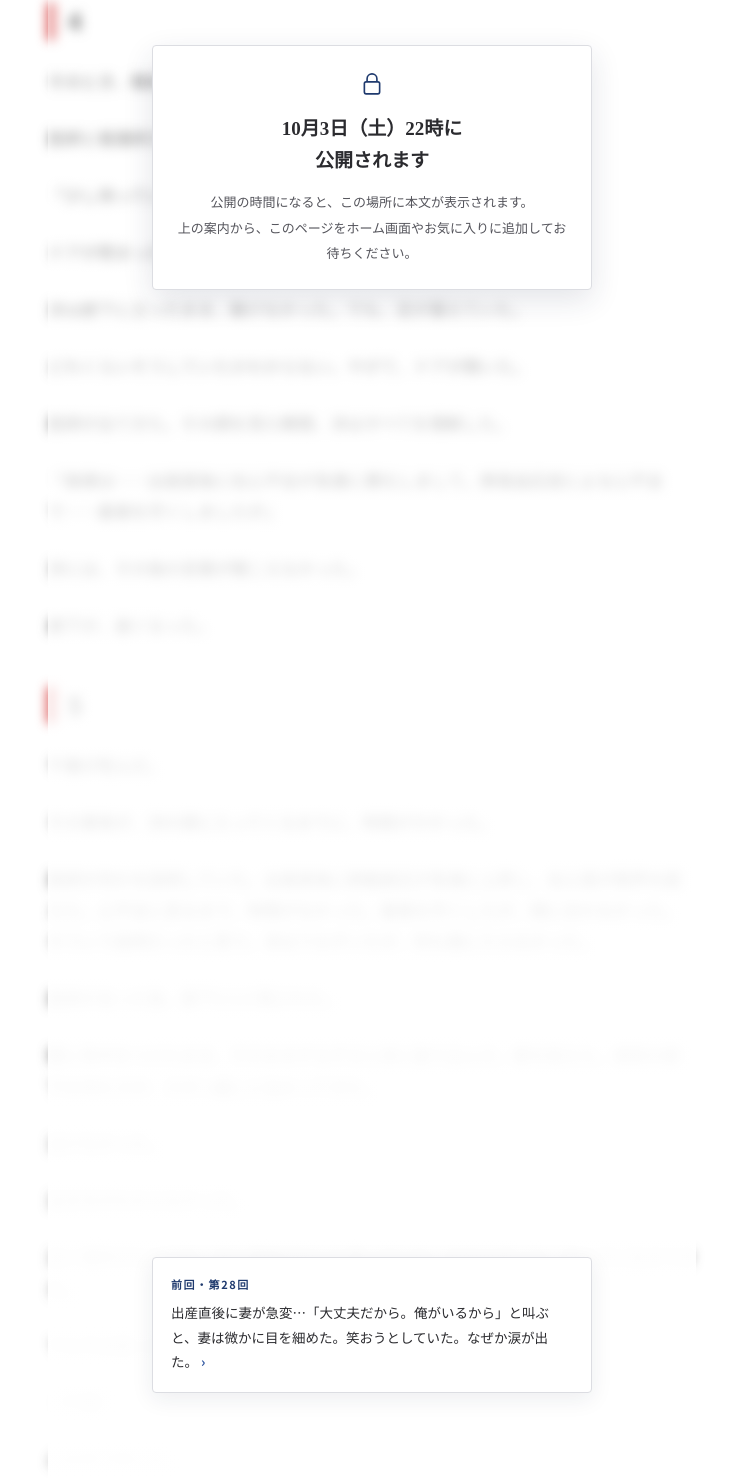
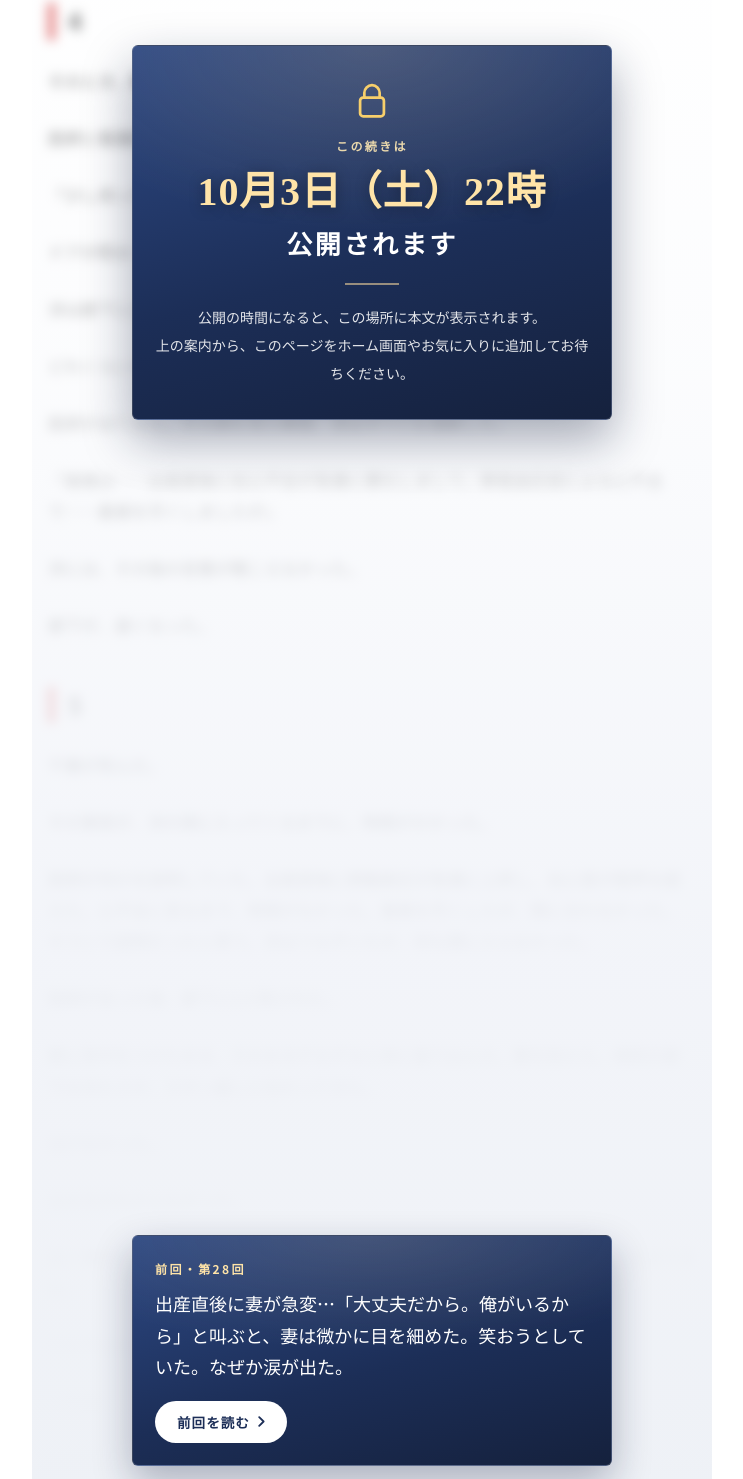
Before and after one commit to naoko-dev/wataru, a plain HTML site: page index.html in a window 1280 px wide. Shown: the part 1043-2522 px from the top of the page, without its empty margins (268-1011 px from the left). Drawn offline with Linux system fonts and the light colour scheme.

Commit message:
Add files via upload

```diff
--- a/index.html
+++ b/index.html
@@ -29,7 +29,7 @@
     -webkit-font-smoothing: antialiased;
     display: flex; flex-direction: column; min-height: 100vh;
   }
-  .wrap{ max-width: 680px; margin: 0 auto; padding: 0 16px; width: 100%; }
+  .wrap{ --pad: 16px; max-width: 680px; margin: 0 auto; padding: 0 var(--pad); width: 100%; }
   p{ margin: 0; }
   a{ color: var(--accent-2); }
   :focus-visible{ outline: 2px solid var(--accent-2); outline-offset: 3px; }
@@ -164,12 +164,13 @@
 
   /* ---------- ロック（公開前） ---------- */
   .lockveil{
-    position: absolute; inset: 0; z-index: 2; pointer-events: none;
+    position: absolute; inset: 0 calc(-1 * var(--pad, 16px));
+    z-index: 2; pointer-events: none;
     background: linear-gradient(180deg,
       rgba(255,255,255,.30) 0%,
-      rgba(255,255,255,.72) 14%,
-      rgba(255,255,255,.94) 30%,
-      #fff 46%, #fff 100%);
+      rgba(250,251,253,.74) 13%,
+      rgba(242,244,249,.95) 28%,
+      #eef1f6 44%, #eef1f6 100%);
   }
   .lockstack{
     position: absolute; inset: 0; z-index: 3;
@@ -178,32 +179,62 @@
     padding: 150px 0 60px;
   }
   .lockcard{
-    width: 100%; max-width: 440px;
-    padding: 26px 20px 24px; text-align: center;
-    border: 1px solid var(--line); border-radius: 4px;
-    background: #fff; box-shadow: 0 10px 30px rgba(30,40,70,.12);
+    width: 100%; max-width: 480px;
+    padding: 36px 22px 32px; text-align: center;
+    border: 1px solid rgba(255,255,255,.16); border-radius: 6px;
+    background:
+      radial-gradient(120% 80% at 50% 0%, rgba(255,214,140,.16), rgba(0,0,0,0) 62%),
+      linear-gradient(165deg, #2e4a86 0%, #1c2e57 56%, #15213d 100%);
+    box-shadow: 0 20px 48px rgba(18,28,58,.36);
+    color: #fff;
   }
   .waitcard{
-    display: block; width: 100%; max-width: 440px;
-    padding: 18px 18px 19px; text-decoration: none;
-    border: 1px solid var(--line); border-radius: 4px;
-    background: #fff; box-shadow: 0 6px 22px rgba(30,40,70,.08);
+    display: block; width: 100%; max-width: 480px;
+    padding: 24px 22px 22px; text-decoration: none;
+    border: 1px solid rgba(255,255,255,.16); border-radius: 6px;
+    background:
+      radial-gradient(120% 80% at 50% 0%, rgba(255,214,140,.13), rgba(0,0,0,0) 62%),
+      linear-gradient(165deg, #2e4a86 0%, #1c2e57 56%, #15213d 100%);
+    box-shadow: 0 16px 38px rgba(18,28,58,.30);
+    color: #fff;
   }
   .waitcard .wc-k{
-    font-size: 11px; font-weight: 700; letter-spacing: .14em; color: var(--accent);
+    font-size: 12px; font-weight: 700; letter-spacing: .2em; color: #ffe4a8;
   }
   .waitcard .wc-t{
-    margin-top: 8px; font-size: 13.5px; line-height: 1.8; color: var(--ink);
+    margin-top: 11px; font-size: clamp(15.5px, 4.4vw, 18px); line-height: 1.75;
+    color: #fff; font-weight: 500;
   }
-  .waitcard .wc-t::after{ content: " ›"; color: var(--accent-2); font-weight: 700; }
-  .waitcard:hover{ border-color: var(--accent-2); }
-  .lockcard .lk-ico{ color: var(--accent); }
-  .lockcard .lk-h{
+  .waitcard .wc-go{
+    margin-top: 18px; display: inline-flex; align-items: center; gap: 8px;
+    padding: 11px 22px; border-radius: 999px;
+    background: #fff; color: #1c2e57;
+    font-family: var(--sans); font-size: 13.5px; font-weight: 700; letter-spacing: .08em;
+  }
+  .waitcard:hover{ border-color: rgba(255,228,168,.6); }
+  .waitcard:hover .wc-go{ background: #ffe4a8; }
+  .lockcard .lk-ico{ color: #f7cf6b; }
+  .lockcard .lk-k{
+    margin-top: 12px; font-size: 12px; font-weight: 700;
+    letter-spacing: .2em; color: rgba(255,233,180,.9);
+  }
+  .lockcard .lk-date{
     margin-top: 12px; font-family: var(--serif); font-weight: 600;
-    font-size: clamp(17px, 4.8vw, 19px); line-height: 1.7; color: var(--ink);
+    font-size: clamp(28px, 8.2vw, 40px); line-height: 1.3;
+    letter-spacing: .02em; color: #ffe4a8;
+    text-shadow: 0 2px 14px rgba(0,0,0,.35);
+  }
+  .lockcard .lk-sub{
+    margin-top: 6px; font-family: var(--sans); font-weight: 700;
+    font-size: clamp(20px, 5.6vw, 26px); letter-spacing: .1em; color: #fff;
+  }
+  .lockcard .lk-rule{
+    width: 54px; height: 2px; margin: 22px auto 0;
+    background: rgba(255,222,160,.55);
   }
   .lockcard .lk-p{
-    margin-top: 12px; font-size: 13px; line-height: 1.95; color: var(--ink-2);
+    margin-top: 18px; font-size: 14px; line-height: 2.0;
+    color: rgba(255,255,255,.88);
   }
   body:not(.is-open) .article{
     filter: blur(6px);
@@ -219,8 +250,10 @@
   footer p{ font-size: 11.5px; line-height: 1.9; color: var(--muted); }
 
   @media (max-width: 560px){
-    .wrap{ padding: 0 14px; }
-    .lockcard{ top: 150px; padding: 22px 16px 20px; }
+    .wrap{ --pad: 14px; }
+    .lockcard{ padding: 30px 18px 26px; }
+    .waitcard{ padding: 20px 18px 19px; }
+    .lockstack{ padding: 120px 0 50px; }
   }
 </style>
 </head>
@@ -267,27 +300,33 @@
     <div class="lockveil"></div>
     <div class="lockstack">
       <div class="lockcard">
-        <svg class="lk-ico" width="22" height="24" viewBox="0 0 20 22" fill="none" aria-hidden="true">
-          <path d="M5.5 9V6.2a4.5 4.5 0 019 0V9" stroke="currentColor" stroke-width="1.5"/>
-          <rect x="3" y="9" width="14" height="11" rx="1.6" stroke="currentColor" stroke-width="1.5"/>
+        <svg class="lk-ico" width="34" height="38" viewBox="0 0 20 22" fill="none" aria-hidden="true">
+          <path d="M5.5 9V6.2a4.5 4.5 0 019 0V9" stroke="currentColor" stroke-width="1.6"/>
+          <rect x="3" y="9" width="14" height="11" rx="1.8" stroke="currentColor" stroke-width="1.6"/>
         </svg>
-        <p class="lk-h" id="lockH">10月3日（土）22時に<br>公開されます</p>
+        <p class="lk-k">この続きは</p>
+        <p class="lk-date" id="lockH">10月3日（土）22時</p>
+        <p class="lk-sub">公開されます</p>
+        <div class="lk-rule"></div>
         <p class="lk-p">公開の時間になると、この場所に本文が表示されます。<br>上の案内から、このページをホーム画面やお気に入りに追加してお待ちください。</p>
       </div>
 
       <a class="waitcard" href="https://renaissance-media.jp/articles/-/27766" target="_top">
         <div class="wc-k">前回・第28回</div>
         <div class="wc-t">出産直後に妻が急変…「大丈夫だから。俺がいるから」と叫ぶと、妻は微かに目を細めた。笑おうとしていた。なぜか涙が出た。</div>
+        <span class="wc-go">前回を読む<svg width="7" height="11" viewBox="0 0 7 11" fill="none" aria-hidden="true"><path d="M1.2 1.2L5.6 5.5 1.2 9.8" stroke="currentColor" stroke-width="1.8" stroke-linecap="round" stroke-linejoin="round"/></svg></span>
       </a>
 
       <a class="waitcard" href="https://renaissance-media.jp/articles/-/27565" target="_top">
         <div class="wc-k">第1回から読む</div>
         <div class="wc-t">父の携帯を見てしまった母…「昨日も最高に幸せだった…次いつ会えるかな」メールの送り主は、母の親友だった。</div>
+        <span class="wc-go">第1回を読む<svg width="7" height="11" viewBox="0 0 7 11" fill="none" aria-hidden="true"><path d="M1.2 1.2L5.6 5.5 1.2 9.8" stroke="currentColor" stroke-width="1.8" stroke-linecap="round" stroke-linejoin="round"/></svg></span>
       </a>
 
       <a class="waitcard" href="https://renaissance-media.jp/category/gr2001" target="_top">
         <div class="wc-k">連載一覧</div>
-        <div class="wc-t">『わたる』これまでの全話を読む</div>
+        <div class="wc-t">『わたる』これまでの全話を、一覧からお読みいただけます。</div>
+        <span class="wc-go">一覧を見る<svg width="7" height="11" viewBox="0 0 7 11" fill="none" aria-hidden="true"><path d="M1.2 1.2L5.6 5.5 1.2 9.8" stroke="currentColor" stroke-width="1.8" stroke-linecap="round" stroke-linejoin="round"/></svg></span>
       </a>
     </div>
 
@@ -478,7 +517,7 @@
       elWhen.className = "cd-when";
       elWhen.textContent = RELEASE.label + " 公開";
       elNote.textContent = "公開の時間になると、この下に本文が表示されます。";
-      elLockH.innerHTML = RELEASE.label + "に<br>公開されます";
+      elLockH.textContent = RELEASE.label;
       elKeep.textContent = "スマートフォンならホーム画面に追加、パソコンならお気に入り（ブックマーク）に登録しておけば、公開の時間になったとき、すぐにこのページへ戻ってこられます。アプリのインストールは必要ありません。";
     } else if (next) {
       elEp.textContent = next.ep;
```
